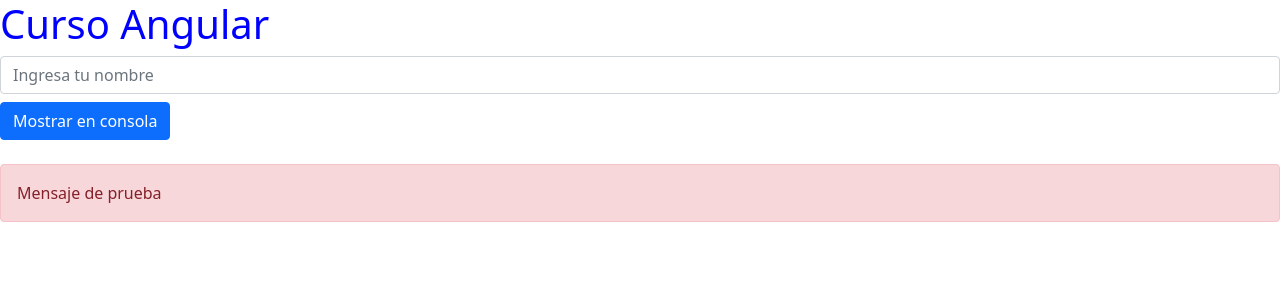
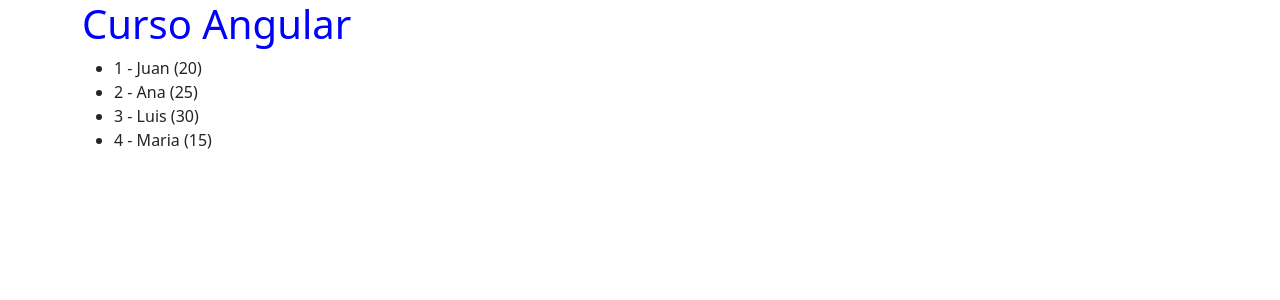
Before and after one commit to Oriojas/angular_curso, an Angular app: page / in a window 1280 px wide. Shown: the top 300 px of the page. Built offline with nearby package versions, Linux system fonts and the light colour scheme.

Commit message:
feat: gnFor iter a array

```diff
--- a/src/app/app.component.html
+++ b/src/app/app.component.html
@@ -1,3 +1,4 @@
-<h1>{{ title }}</h1>
-
-<app-formulario></app-formulario>
+<div class="container">
+    <h1>{{ title }}</h1>
+    <app-bucles></app-bucles>
+</div>
--- a/src/app/app.module.ts
+++ b/src/app/app.module.ts
@@ -5,6 +5,7 @@ import { AppComponent } from './app.component';
 //import { ContadorComponent } from './contador/contador.component';
 import { BotonesComponent } from './botones/botones.component';
 import { FormularioComponent } from './formulario/formulario.component';
+import { BuclesComponent } from './bucles/bucles.component';
 
 
 @NgModule({
@@ -13,6 +14,7 @@ import { FormularioComponent } from './formulario/formulario.component';
     //ContadorComponent,
     BotonesComponent,
     FormularioComponent,
+    BuclesComponent,
   ],
   imports: [
     BrowserModule
--- /dev/null
+++ b/src/app/bucles/bucles.component.html
@@ -0,0 +1,5 @@
+<ul>
+    <li *ngFor="let persona of personas; let i = index">
+        {{ i + 1 }} - {{ persona.nombre }} ({{ persona.edad }})
+    </li>
+</ul>
--- /dev/null
+++ b/src/app/bucles/bucles.component.ts
@@ -0,0 +1,19 @@
+import { Component } from '@angular/core';
+import { Persona } from '../persona';
+
+@Component({
+  selector: 'app-bucles',
+  templateUrl: './bucles.component.html',
+  styleUrls: ['./bucles.component.css']
+})
+export class BuclesComponent {
+
+  personas: Persona[] = [
+    { nombre: 'Juan', edad: 20},
+    { nombre: 'Ana', edad: 25},
+    { nombre: 'Luis', edad: 30},
+    { nombre: 'Maria', edad: 15},
+  ];
+
+
+}
```
Also changed, not shown: src/app/bucles/bucles.component.css (added), 2 other files (tests, documents, lock files or other folders).
